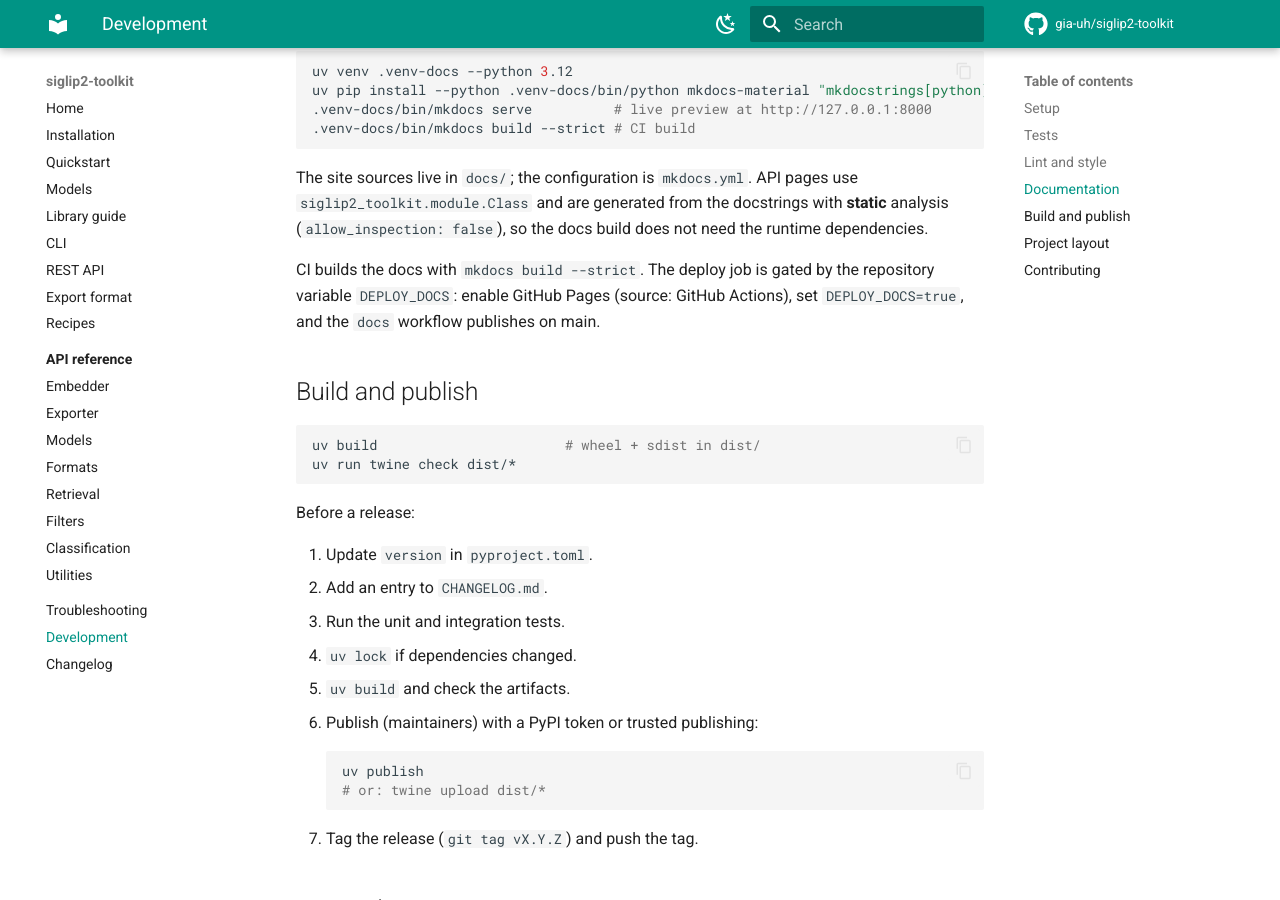
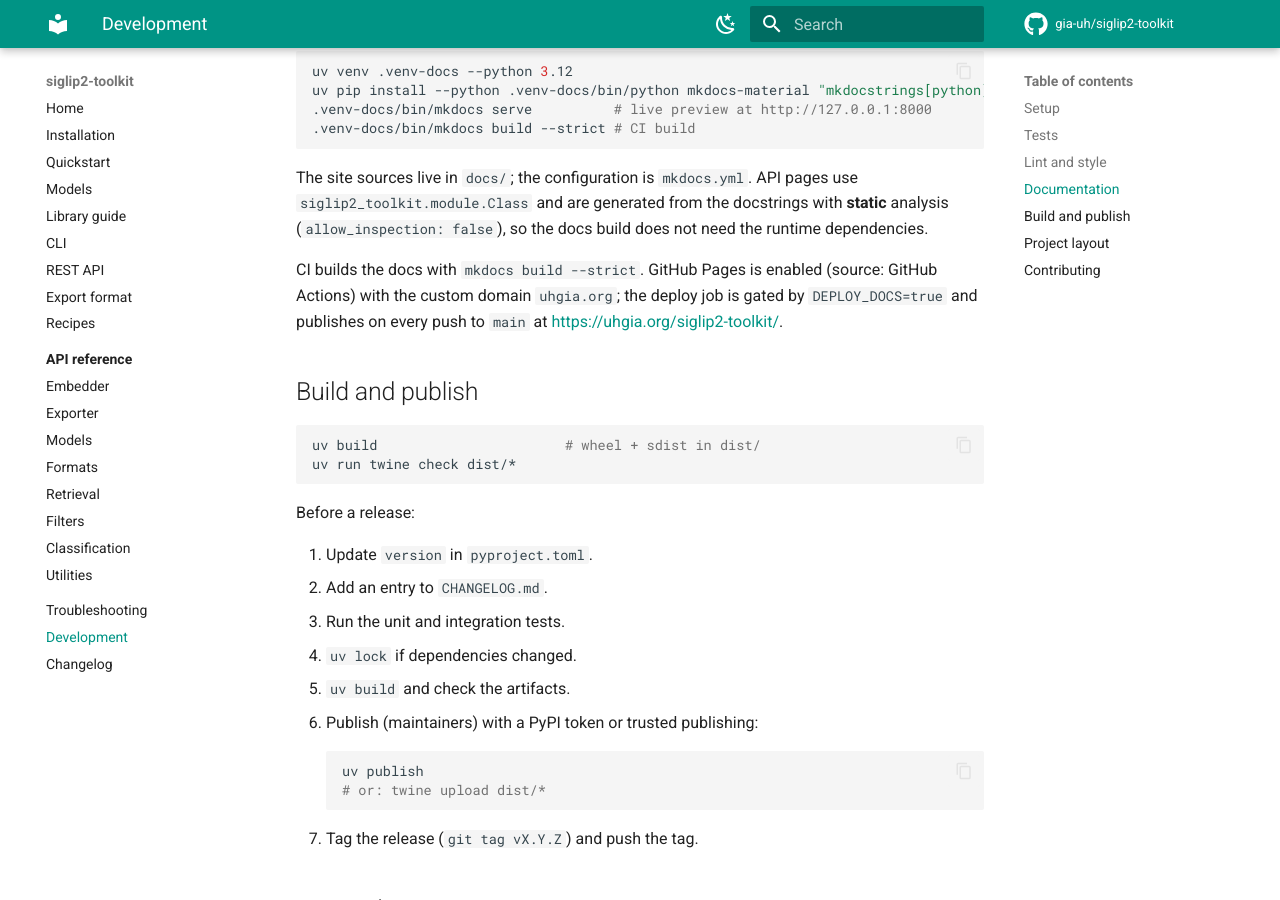
Before and after one commit to gia-uh/siglip2-toolkit, an MkDocs documentation site: the page built from docs/development.md, in a window 1280 px wide and 900 px high, scrolled down 1200 px. Built offline with MkDocs 1.6.1 and Material for MkDocs 9.7.7, drawn with Linux system fonts in a browser that asks for light colours; comment, search, counter and statistics services are not loaded.

Commit message:
Docs: publish the site at ughia.org/siglip2-toolkit
Pages is enabled with the custom domain; point site_url, README and the
PyPI Documentation URL at the live site.

```diff
--- a/docs/development.md
+++ b/docs/development.md
@@ -65,9 +65,10 @@ pages use `::: siglip2_toolkit.module.Class` and are generated from the
 docstrings with **static** analysis (`allow_inspection: false`), so the docs
 build does not need the runtime dependencies.
 
-CI builds the docs with `mkdocs build --strict`. The deploy job is gated by
-the repository variable `DEPLOY_DOCS`: enable GitHub Pages (source: GitHub
-Actions), set `DEPLOY_DOCS=true`, and the `docs` workflow publishes on main.
+CI builds the docs with `mkdocs build --strict`. GitHub Pages is enabled
+(source: GitHub Actions) with the custom domain `uhgia.org`; the deploy job
+is gated by `DEPLOY_DOCS=true` and publishes on every push to `main` at
+<https://uhgia.org/siglip2-toolkit/>.
 
 ## Build and publish
 
--- a/mkdocs.yml
+++ b/mkdocs.yml
@@ -1,6 +1,6 @@
 site_name: siglip2-toolkit
 site_description: Local-first SigLIP 2 embeddings, classification, export and retrieval.
-site_url: https://gia-uh.github.io/siglip2-toolkit/
+site_url: https://uhgia.org/siglip2-toolkit/
 repo_url: https://github.com/gia-uh/siglip2-toolkit
 repo_name: gia-uh/siglip2-toolkit
 edit_uri: edit/main/docs/
--- a/pyproject.toml
+++ b/pyproject.toml
@@ -70,7 +70,7 @@ siglip2 = "siglip2_toolkit.cli:main"
 Homepage = "https://github.com/gia-uh/siglip2-toolkit"
 Repository = "https://github.com/gia-uh/siglip2-toolkit"
 Issues = "https://github.com/gia-uh/siglip2-toolkit/issues"
-Documentation = "https://github.com/gia-uh/siglip2-toolkit/tree/main/docs"
+Documentation = "https://uhgia.org/siglip2-toolkit/"
 
 [tool.hatch.build.targets.wheel]
 packages = ["src/siglip2_toolkit"]
```
Also changed, not shown: README.md (+5 -5 lines).
